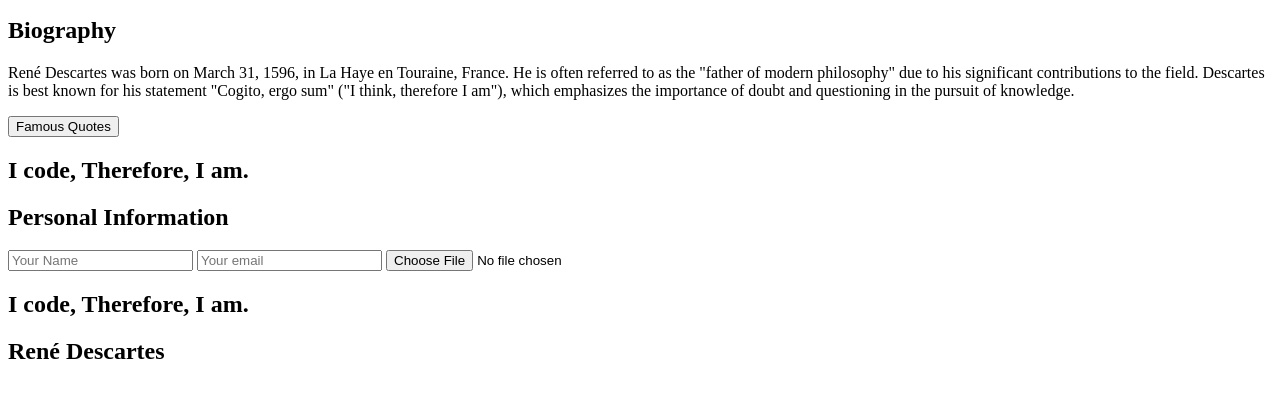
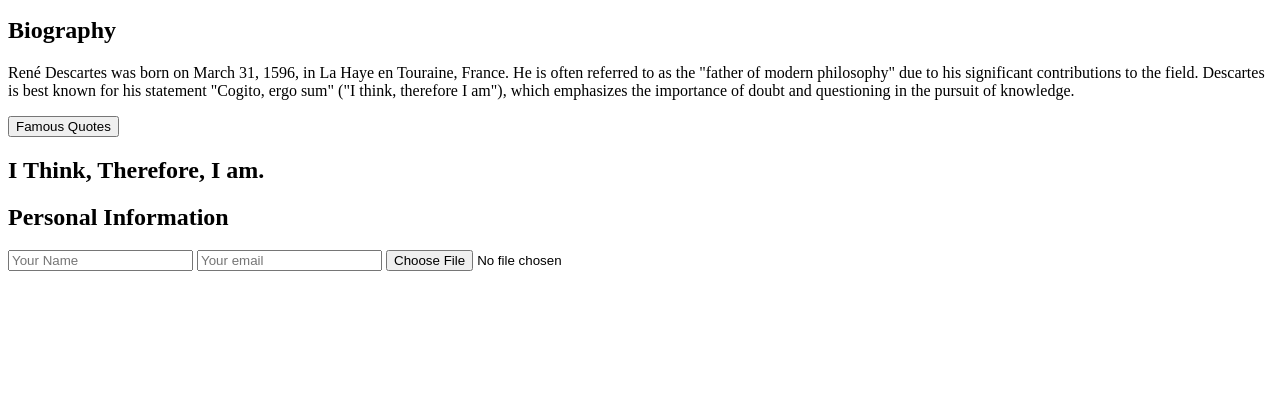
Before and after one commit to MazenAbdElGhany/Ren-Descartes-Biography, a plain HTML site: page index.html in a window 1280 px wide. Shown: the part 346-744 px from the top of the page. Drawn offline with Linux system fonts and the light colour scheme.

Commit message:
Edited Famous Quote

```diff
--- a/index.html
+++ b/index.html
@@ -32,15 +32,13 @@
       </section>
       <section>
         <button>Famous Quotes</button>
-        <h2>I code, Therefore, I am.</h2>
+        <h2>I Think, Therefore, I am.</h2>
       </section>
       <section>
         <h2>Personal Information</h2>
         <input type="text" placeholder="Your Name" />
         <input type="email" placeholder="Your email" />
         <input type="file" placeholder="Your image" />
-        <h2>I code, Therefore, I am.</h2>
-        <h2>René Descartes</h2>
       </section>
     </main>
   </body>
```
